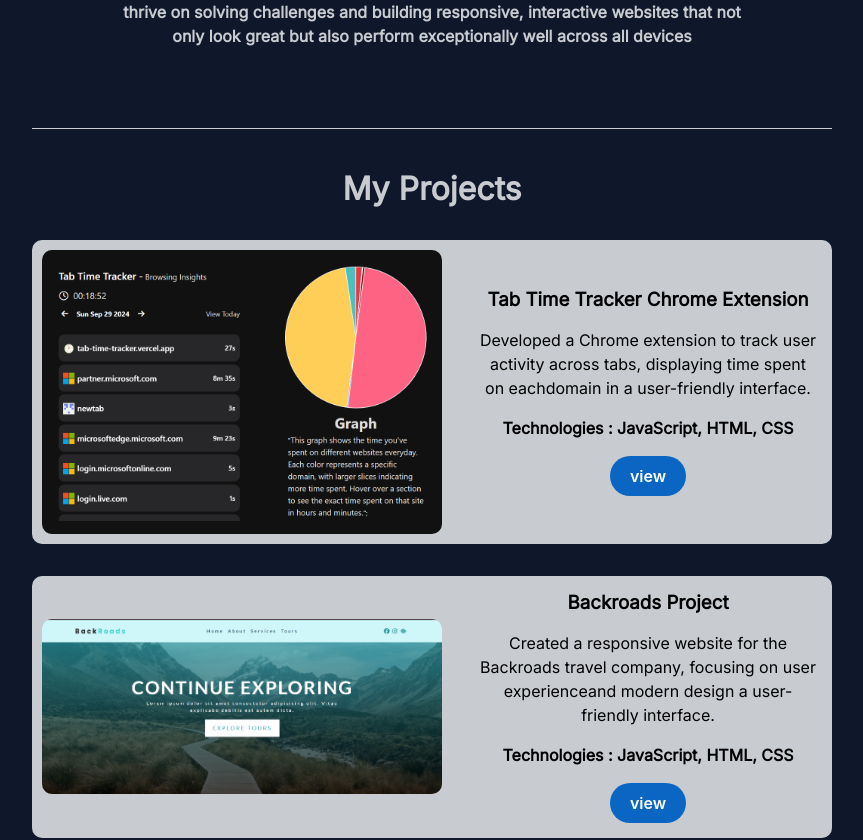
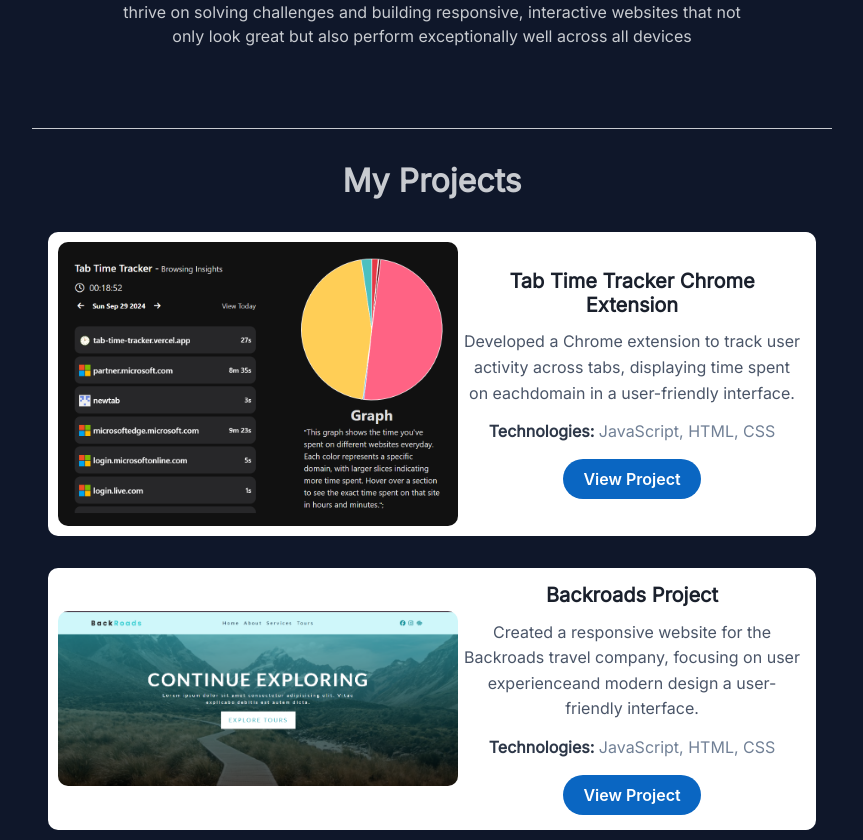
Before and after one commit to ShaikAyub7/portfolio, a React (Vite) app: page / in a window 1280 px wide. Shown: the part 785-1625 px from the top of the page, without its empty margins (208-1071 px from the left). Built offline with nearby package versions, Linux system fonts and the light colour scheme.

Commit message:
animation

```diff
--- a/package.json
+++ b/package.json
@@ -12,6 +12,7 @@
   "dependencies": {
     "@fontsource/inter": "^5.1.1",
     "@fortawesome/fontawesome-free": "^6.7.2",
+    "framer-motion": "^12.0.6",
     "lucide-react": "^0.474.0",
     "react": "^18.3.1",
     "react-dom": "^18.3.1"
--- a/src/components/About.jsx
+++ b/src/components/About.jsx
@@ -5,7 +5,7 @@ const About = () => {
       <h1 style={{ textAlign: "center", marginBottom: "2rem" }}>About</h1>
 
       <p
-        style={{ textAlign: "center", lineHeight: "1.5rem", fontWeight: "600" }}
+        style={{ textAlign: "center", lineHeight: "1.5rem", fontWeight: "400" }}
       >
         Hi, I’m Shaik Ayub, a passionate front-end developer dedicated to
         crafting seamless, user-friendly web experiences. With a keen eye for
--- a/src/components/Home-page.jsx
+++ b/src/components/Home-page.jsx
@@ -1,53 +1,109 @@
-import { socialLinks } from "../data";
+import { motion } from "framer-motion";
 import "../index.css";
-socialLinks;
 
 const Home = () => {
   return (
-    <div className="hero container" id="home">
-      <div className="hero-content">
-        <div className="hero-img">
+    <motion.div
+      className="hero container"
+      id="home"
+      initial={{ opacity: 0 }}
+      animate={{ opacity: 1 }}
+      transition={{ duration: 1.5 }}
+    >
+      <motion.div
+        className="hero-content"
+        initial={{ y: 50, opacity: 0 }}
+        animate={{ y: 0, opacity: 1 }}
+        transition={{ duration: 1, ease: "easeOut" }}
+      >
+        <motion.div
+          className="hero-img"
+          initial={{ scale: 0 }}
+          animate={{ scale: 1 }}
+          transition={{ duration: 1.2, ease: "easeOut" }}
+        >
           <img
             src="./profile pic.jpg"
-            alt=""
+            alt="Profile"
             style={{
               maxWidth: "100px",
               maxHeight: "100px",
               borderRadius: "50%",
+              boxShadow: "0px 4px 15px rgba(0, 0, 0, 0.2)",
             }}
           />
-        </div>
-        <h2
+        </motion.div>
+
+        <motion.h2
           className="hero-title"
           style={{
             marginBottom: "1.3rem",
             textAlign: "center",
             marginTop: "2rem",
           }}
+          initial={{ opacity: 0 }}
+          animate={{ opacity: 1 }}
+          transition={{ delay: 0.5, duration: 0.8 }}
         >
           Hi There!
-        </h2>
+        </motion.h2>
 
-        <h1
+        <motion.h1
           className="hero-text"
-          style={{ lineHeight: "1.9rem", textAlign: "center" }}
+          style={{
+            lineHeight: "1.9rem",
+            textAlign: "center",
+            fontSize: "2rem",
+            fontWeight: "bold",
+          }}
+          initial={{ x: -100, opacity: 0 }}
+          animate={{ x: 0, opacity: 1 }}
+          transition={{ duration: 1 }}
         >
           I&apos;m Shaik Ayub
-        </h1>
+        </motion.h1>
 
-        <div style={{ margin: "1.5rem" }} className="links">
-          <a href="https://github.com/ShaikAyub7">
+        <motion.div
+          style={{ margin: "1.5rem" }}
+          className="links"
+          initial="hidden"
+          animate="visible"
+          variants={{
+            hidden: { opacity: 0 },
+            visible: {
+              opacity: 1,
+              transition: {
+                delayChildren: 0.5,
+                staggerChildren: 0.2,
+              },
+            },
+          }}
+        >
+          <motion.a
+            href="https://github.com/ShaikAyub7"
+            className="icon-link"
+            whileHover={{ scale: 1.2, rotate: 5 }}
+            whileTap={{ scale: 0.9 }}
+          >
             <i
               className="fa-brands fa-github fa-2x"
-              style={{ marginRight: "1rem" }}
+              style={{ marginRight: "1rem", color: "#fff" }}
             ></i>
-          </a>
-          <a href="https://www.linkedin.com/in/shaik-ayub7">
-            <i className="fa-brands fa-linkedin fa-2x"></i>
-          </a>
-        </div>
+          </motion.a>
+          <motion.a
+            href="https://www.linkedin.com/in/shaik-ayub7"
+            className="icon-link"
+            whileHover={{ scale: 1.2, rotate: -5 }}
+            whileTap={{ scale: 0.9 }}
+          >
+            <i
+              className="fa-brands fa-linkedin fa-2x"
+              style={{ color: "#fff" }}
+            ></i>
+          </motion.a>
+        </motion.div>
 
-        <a
+        <motion.a
           href="./resume pdf.pdf"
           download="ShaikAyub_CV.pdf"
           className="button-18"
@@ -64,6 +120,12 @@ const Home = () => {
             textAlign: "center",
             textDecoration: "none",
           }}
+          whileHover={{
+            scale: 1.1,
+            backgroundColor: "#0056b3",
+            boxShadow: "0px 4px 10px rgba(0, 0, 0, 0.3)",
+          }}
+          whileTap={{ scale: 0.95 }}
         >
           Download CV &nbsp;
           <svg
@@ -81,9 +143,9 @@ const Home = () => {
               d="M3 16.5v2.25A2.25 2.25 0 0 0 5.25 21h13.5A2.25 2.25 0 0 0 21 18.75V16.5M16.5 12 12 16.5m0 0L7.5 12m4.5 4.5V3"
             />
           </svg>
-        </a>
-      </div>
-    </div>
+        </motion.a>
+      </motion.div>
+    </motion.div>
   );
 };
 
--- a/src/components/Projects.jsx
+++ b/src/components/Projects.jsx
@@ -2,33 +2,76 @@ import { cardsText } from "../data";
 import "../index.css";
 const Projects = () => {
   return (
-    <div className="projects" id="projects">
-      <h1
+    <div className="projects container mx-auto py-10 px-4" id="projects">
+      <h2
         style={{
           textAlign: "center",
-          marginTop: "2.5rem  ",
+          marginBottom: "2rem",
+          marginTop: "2rem",
+          fontSize: "2rem",
+          // fontWeight: "bold",
         }}
       >
         My Projects
-      </h1>
-      <div className="cards">
+      </h2>
+      <div
+        className="cards grid grid-cols-1 sm:grid-cols-2 lg:grid-cols-3 gap-8"
+        style={{ padding: "0 1rem" }}
+      >
         {cardsText.map((card) => (
-          <div className="project-card" key={card.id}>
-            <img src={card.image} alt={`${card.name} preview`} />
-
-            <div className="card-content">
-              <h3 style={{ marginBottom: "1rem" }}>{card.name}</h3>
-              <p style={{ marginBottom: "1rem" }}>{card.text}</p>
-              <h4 style={{ marginBottom: "1rem" }}>
-                Technologies : {card.technologies}
+          <div
+            className="project-card rounded-xl shadow-lg overflow-hidden bg-white transform transition duration-300 hover:scale-105 hover:shadow-2xl"
+            key={card.id}
+          >
+            <img
+              src={card.image}
+              alt={`${card.name} preview`}
+              className="w-full h-48 object-cover"
+            />
+            <div className="card-content p-4">
+              <h3
+                style={{
+                  marginBottom: "0.8rem",
+                  fontSize: "1.25rem",
+                  fontWeight: "bold",
+                  color: "#1a202c",
+                }}
+              >
+                {card.name}
+              </h3>
+              <p
+                style={{
+                  marginBottom: "0.8rem",
+                  color: "#4a5568",
+                  lineHeight: "1.6",
+                }}
+              >
+                {card.text}
+              </p>
+              <h4
+                style={{
+                  marginBottom: "1rem",
+                  fontSize: "1rem",
+                  fontWeight: "600",
+                  color: "#2d3748",
+                }}
+              >
+                Technologies:{" "}
+                <span
+                  style={{
+                    fontWeight: "400",
+                    color: "#718096",
+                  }}
+                >
+                  {card.technologies}
+                </span>
               </h4>
-              <a href={card.link} style={{ color: "#fff" }}>
+              <a href={card.link} target="_blank" rel="noopener noreferrer">
                 <button
                   type="button"
-                  className="button-18"
-                  style={{ textAlign: "center" }}
+                  className="button-18 w-full py-2 px-4 rounded-lg bg-blue-600 text-white font-semibold hover:bg-blue-700 transition duration-200"
                 >
-                  view
+                  View Project
                 </button>
               </a>
             </div>
--- a/src/index.css
+++ b/src/index.css
@@ -77,7 +77,6 @@ body {
 .projects {
   max-width: 800px;
   border-top: 1px solid #c8cbd0;
-
   margin: 0 auto;
 }
 
@@ -86,32 +85,29 @@ body {
   padding: 10px;
   justify-content: center;
   align-items: center;
-
   margin-top: 2rem;
-  background: #c8cbd0;
-  /* color: #c8cbd0; */
-
+  background: #fff;
   border-radius: 10px;
 }
 .project-card:hover {
-  transform: scale(1);
+  transform: scale(1.1);
+  transition: all 1s ease-in-out;
 }
 .project-card img {
   width: 400px;
   max-width: 400px;
   max-height: 400px;
-  margin-right: 2rem;
   border-radius: 10px;
+  object-fit: contain;
 }
+
 .card-content {
   text-align: center;
   color: #000;
   line-height: 1.5rem;
   padding: 5px;
 }
-/* <!-- HTML !--> */
 
-/* CSS */
 .button-18 {
   align-items: center;
   background-color: #0a66c2;
@@ -224,3 +220,34 @@ body {
     font-size: 1rem;
   }
 }
+/* Name animation */
+@keyframes fadeIn {
+  0% {
+    opacity: 0;
+    transform: translateY(-20px);
+  }
+  100% {
+    opacity: 1;
+    transform: translateY(0);
+  }
+}
+
+.animate-name {
+  animation: fadeIn 1.5s ease-out;
+}
+
+/* Icon bounce animation */
+@keyframes bounce {
+  0%,
+  100% {
+    transform: translateY(0);
+  }
+  50% {
+    transform: translateY(-10px);
+  }
+}
+
+.animate-icon {
+  animation: bounce 1.5s ease infinite;
+  animation-delay: 0.3s;
+}
```
Also changed, not shown: 1 other file (tests, documents, lock files or other folders).
